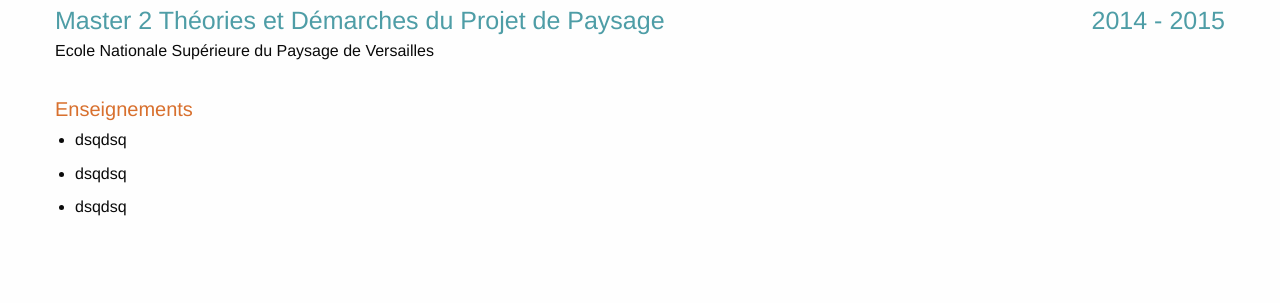
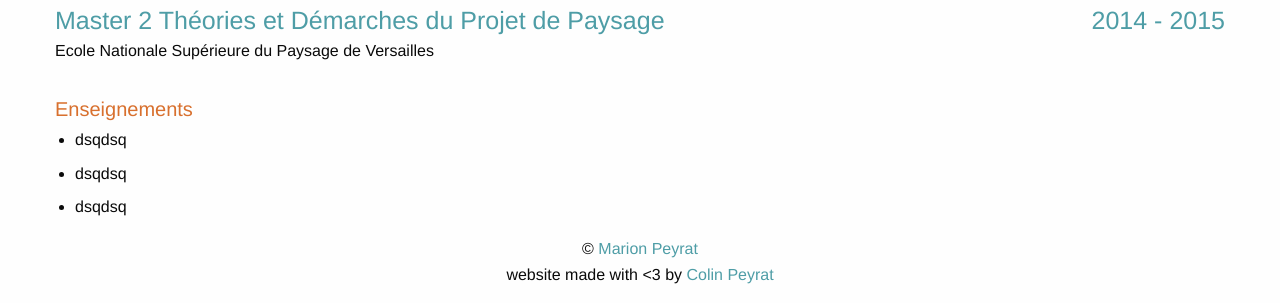
Before and after one commit to ColinPeyrat/rion-rion, a website: page index.html in a window 1280 px wide. Shown: the part 706-1009 px from the top of the page. Before the commit the page ends 942 px from the top, so only its background shows below. Drawn offline with nearby package versions, Linux system fonts and the light colour scheme.

Commit message:
add footer

```diff
--- a/index.html
+++ b/index.html
@@ -104,6 +104,12 @@
       </div>
     </div>
   </section>
+  <footer id="colophon" class="row site-footer" role="contentinfo">
+    <div class="site-info small-12 columns text-center">
+      <p class="copyright">&copy; <a href="http://local.dev/portfolio-rion/" rel="home">Marion Peyrat</a> <br/>
+      website made with &lt3 by <a href="http://colin-peyrat.com">Colin Peyrat</a></p>
+    </div><!-- .site-info -->
+  </footer><!-- #colophon -->
   <script src="//code.jquery.com/jquery-1.12.0.min.js"></script>
   <script type="text/javascript" src="main.js"></script>
 </body>
```
